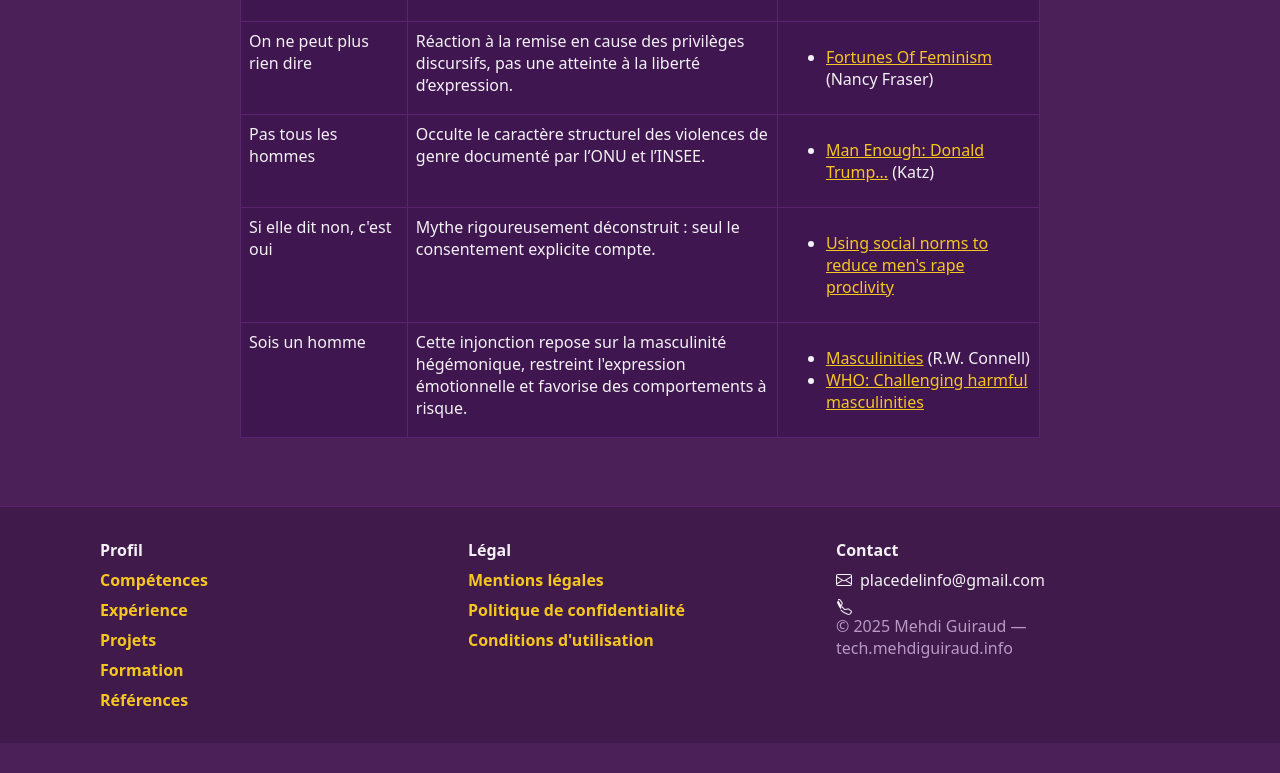
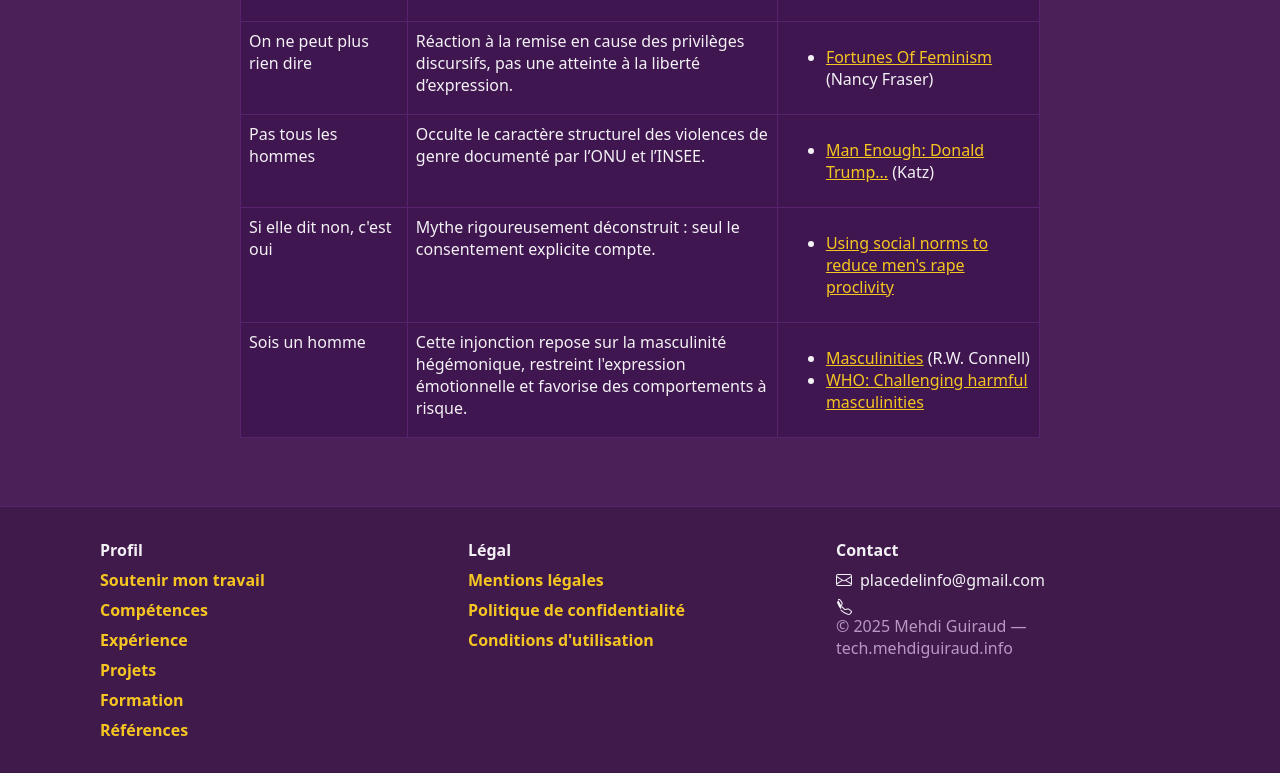
Before and after one commit to Guiraud/bingo-mascu.placedelinfo.org, a plain HTML site: page bdd.html in a window 1280 px wide. Shown: the part 3427-4200 px from the top of the page. Before the commit the page ends 4170 px from the top, so only its background shows below. Drawn offline with Linux system fonts and the light colour scheme; no server answers.

Commit message:
feat: orienter les soutiens vers le portail commun

```diff
--- a/bdd.html
+++ b/bdd.html
@@ -41,6 +41,7 @@
       <div>
         <div class="footer-section-title">Profil</div>
         <div class="footer-links">
+          <a href="https://soutiens.mehdiguiraud.net/" class="footer-link">Soutenir mon travail</a>
           <a href="profil.html#skills" class="footer-link">Compétences</a>
           <a href="profil.html#experience" class="footer-link">Expérience</a>
           <a href="profil.html#projects" class="footer-link">Projets</a>
```
Also changed, not shown: conditions-utilisation.html (+1 -0 lines), index.html (+1 -0 lines), mentions-legales.html (+1 -0 lines), politique-confidentialite.html (+1 -0 lines), profil.html (+1 -0 lines).
